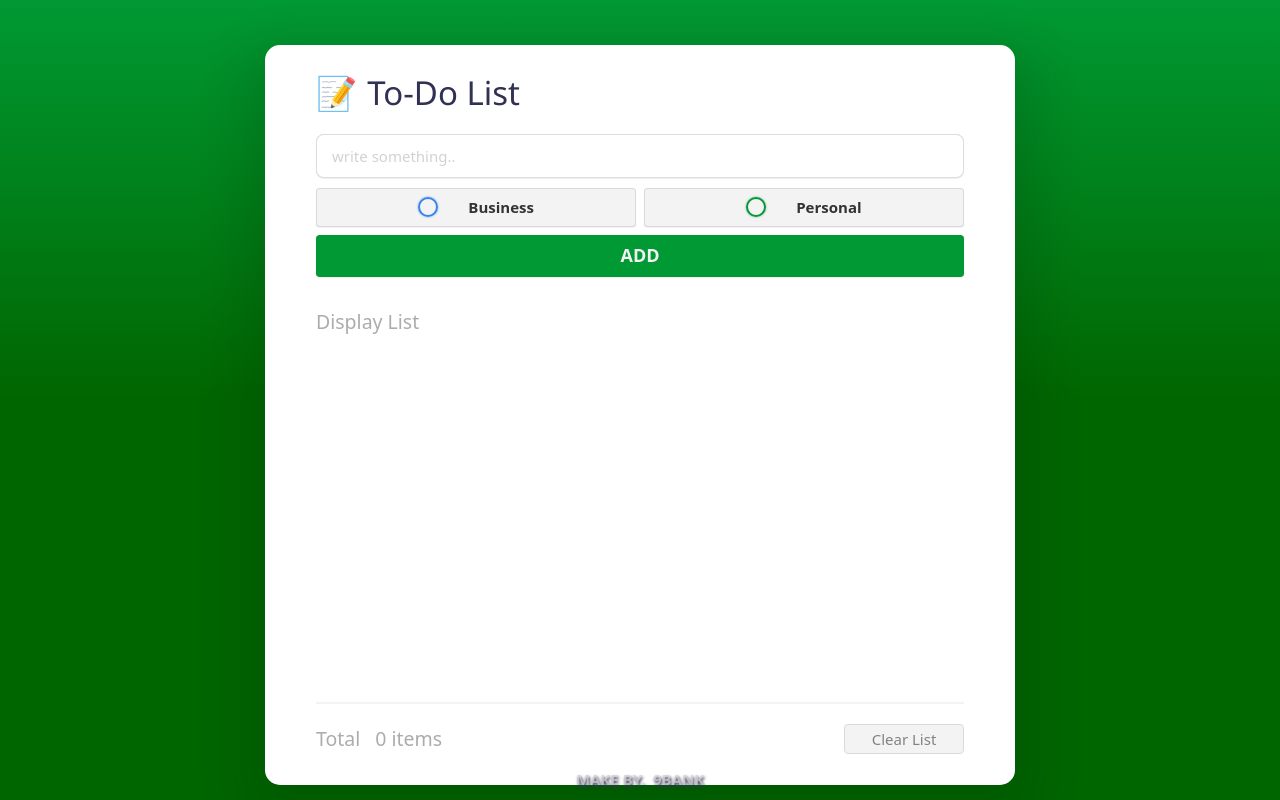
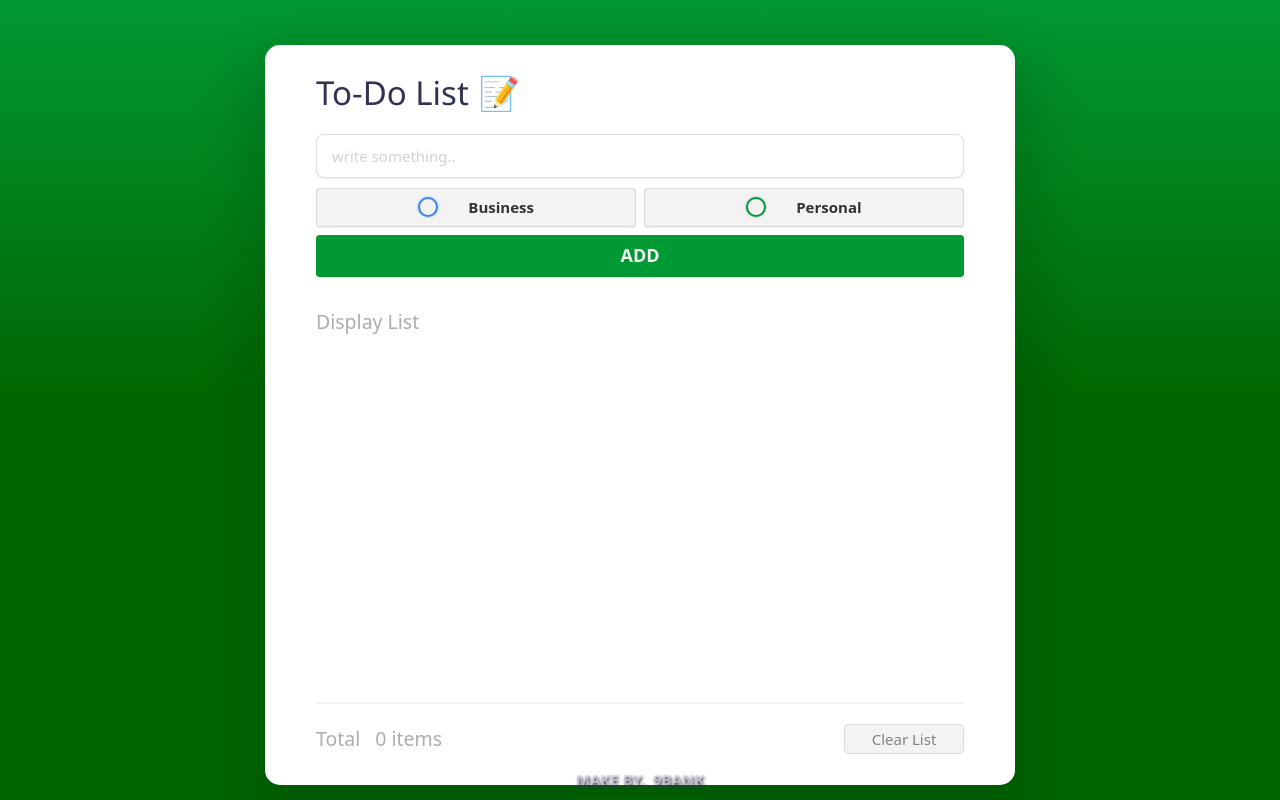
Before and after one commit to 9Bank-Git/Git-Hib_Developers, a plain HTML site: page index.html in a window 1280 px wide. Drawn offline with nearby package versions, Linux system fonts and the light colour scheme; a web font is replaced by a local one.

Commit message:
Update index.html

```diff
--- a/index.html
+++ b/index.html
@@ -12,7 +12,7 @@
 <body>
   <div class="container">
     <section class="todos">
-      <h2 class="title"><span>&#128221;</span>To-Do List</h2>
+      <h2 class="title">To-Do List<span>&#128221;</span></h2>
       <!-- Greeting -->
       <div class="create-todo">
         <form id="new-todo-form">
```
